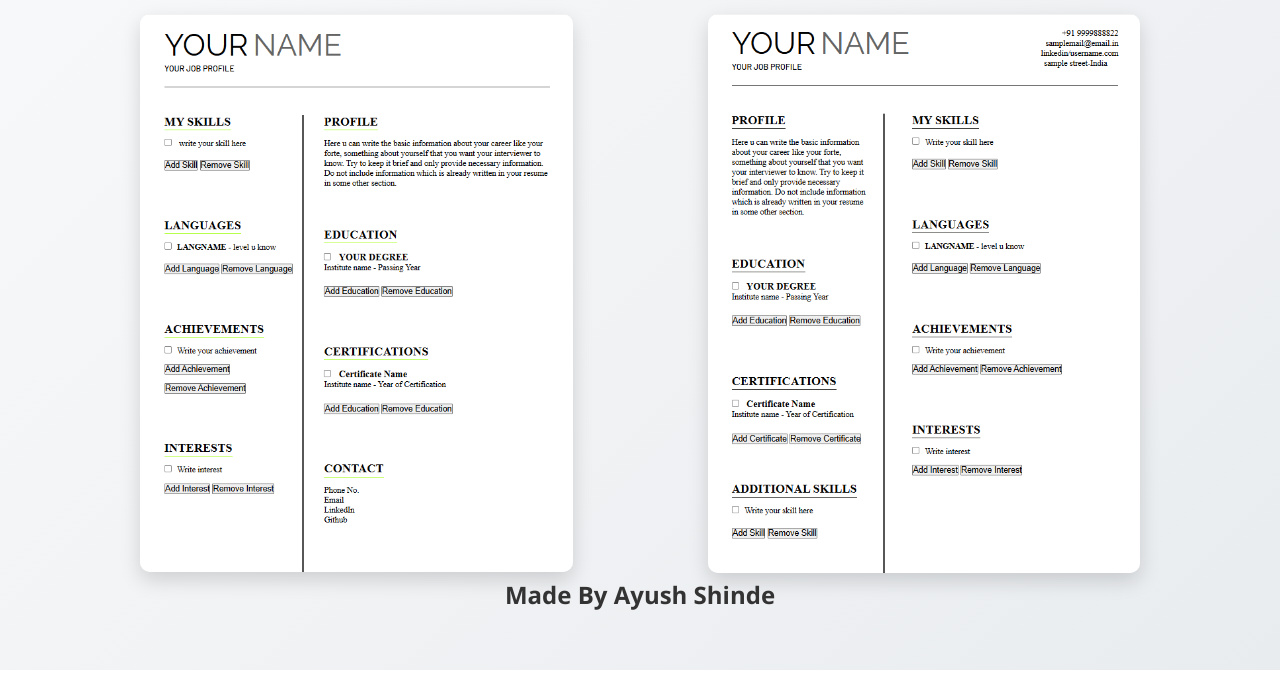
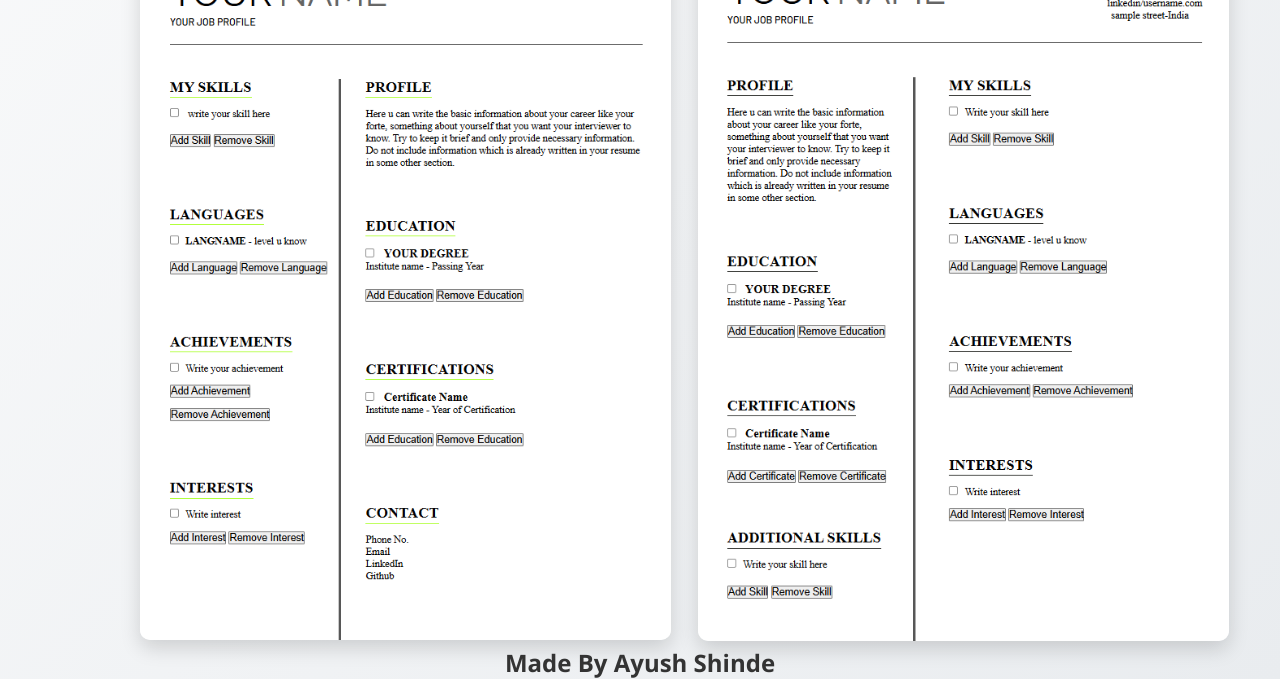
Before and after one commit to 4yush-Shinde/Online-Resume-Builder, a plain HTML site: page index.html in a window 1280 px wide. Shown: the part 130-809 px from the top of the page. Drawn offline with Linux system fonts and the light colour scheme.

Commit message:
Update style.css

```diff
--- a/style.css
+++ b/style.css
@@ -30,13 +30,13 @@
   .template-grid {
     display: grid;
     grid-template-columns: repeat(auto-fit, minmax(200px, 1fr));
-    gap: 135px;
+    gap: 115px;
     max-width: 1000px;
     margin: 0 auto;
   }
 
   .template-grid img {
-    width: 100%;
+    width: 120%;
     height: auto;
     border-radius: 10px;
     box-shadow: 0 8px 20px rgba(0, 0, 0, 0.15);
```
